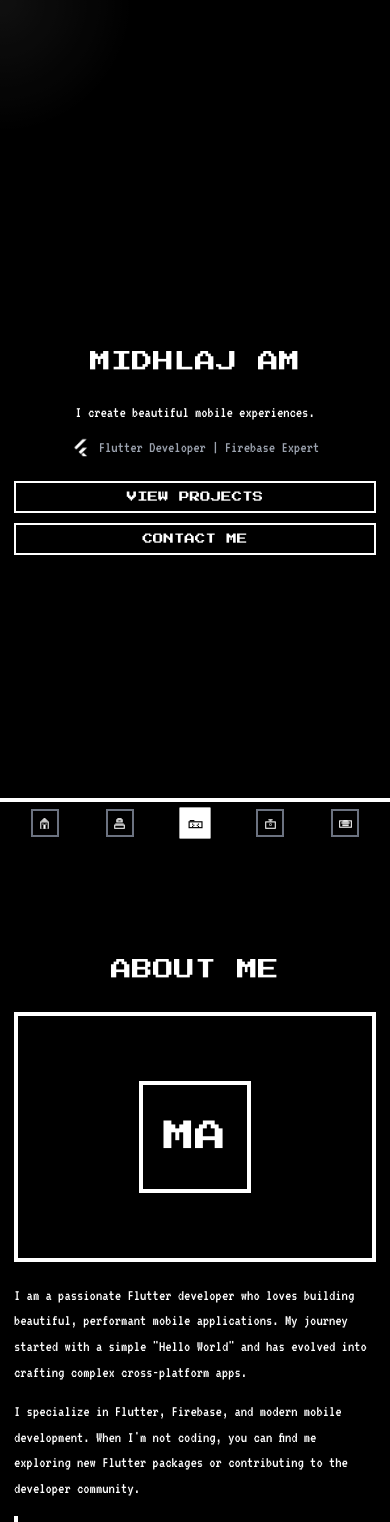
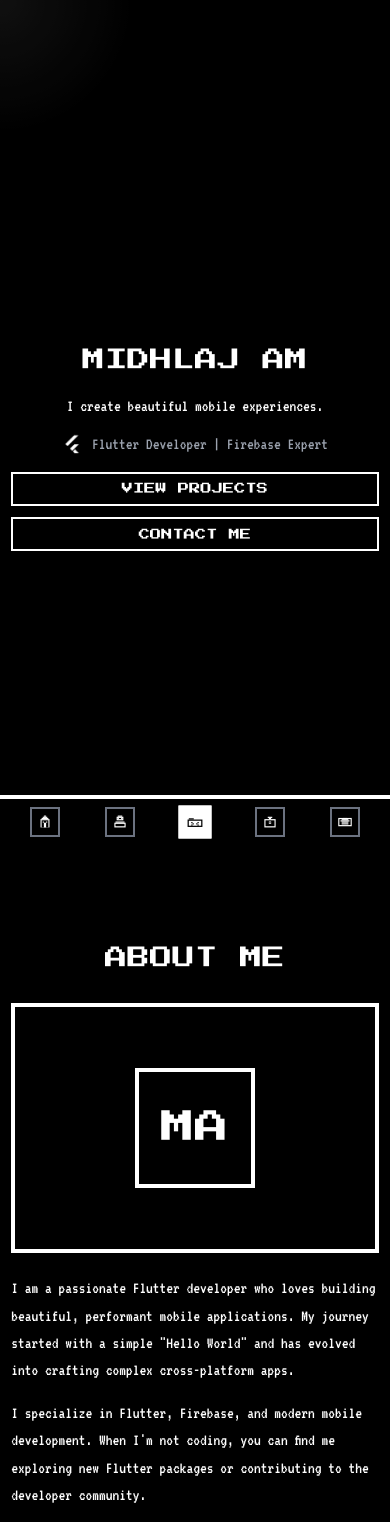
Before and after one commit to MidhlajAm/MidhlajAm.github.io, a React (Vite) app: page / in a window 390 px wide. Shown: the top 1522 px of the page. Built offline with nearby package versions, Linux system fonts and the light colour scheme.

Commit message:
Fix mobile view padding and sizing issues

```diff
--- a/src/components/screens/AboutSection.jsx
+++ b/src/components/screens/AboutSection.jsx
@@ -2,7 +2,7 @@ import React from 'react';
 
 const AboutSection = () => {
     return (
-        <section id="about" className="min-h-screen flex flex-col justify-center items-center p-4 sm:p-6 md:p-8">
+        <section id="about" className="min-h-screen flex flex-col justify-center items-center p-3 sm:p-6 md:p-8">
             <div className="max-w-4xl w-full">
                 <h2 className="text-2xl sm:text-3xl font-press-start mb-8 sm:mb-12 text-center animate-fadeIn">ABOUT ME</h2>
 
--- a/src/components/screens/ContactSection.jsx
+++ b/src/components/screens/ContactSection.jsx
@@ -1,6 +1,5 @@
 import React, { useState } from 'react';
 import PixelCard from '../ui/PixelCard';
-import RetroButton from '../ui/RetroButton';
 import SocialLinks from '../ui/SocialLinks';
 
 const ContactSection = () => {
@@ -51,12 +50,12 @@ const ContactSection = () => {
     };
 
     return (
-        <section id="contact" className="min-h-screen flex flex-col justify-center items-center p-8 pb-24 md:pb-8">
+        <section id="contact" className="min-h-screen flex flex-col justify-center items-center p-3 sm:p-6 md:p-8 pb-24 sm:pb-8">
             <div className="max-w-2xl w-full">
-                <h2 className="text-3xl font-press-start mb-12 text-center text-shadow-retro">CONTACT</h2>
+                <h2 className="text-2xl sm:text-3xl font-press-start mb-8 sm:mb-12 text-center text-shadow-retro">CONTACT</h2>
 
                 <PixelCard>
-                    <form onSubmit={handleSubmit} className="space-y-6 font-vt323 text-xl">
+                    <form onSubmit={handleSubmit} className="space-y-4 sm:space-y-6 font-vt323 text-lg sm:text-xl">
                         <div className="flex flex-col gap-2">
                             <label htmlFor="name" className="uppercase">Name:</label>
                             <input
@@ -103,8 +102,8 @@ const ContactSection = () => {
                             type="submit"
                             disabled={isSending || isSent}
                             className={`
-                w-full border-2 border-white px-6 py-2
-                text-white font-press-start text-sm
+                w-full border-2 border-white px-4 sm:px-6 py-2
+                text-white font-press-start text-xs sm:text-sm
                 transition-all duration-200
                 ${isSending ? 'animate-pulse bg-gray-800' : ''}
                 ${isSent ? 'bg-white text-black' : 'hover:bg-white hover:text-black'}
@@ -118,8 +117,8 @@ const ContactSection = () => {
                 </PixelCard>
 
                 {/* Social Media Links */}
-                <div className="mt-12">
-                    <h3 className="text-xl font-press-start text-center mb-6">CONNECT WITH ME</h3>
+                <div className="mt-8 sm:mt-12">
+                    <h3 className="text-lg sm:text-xl font-press-start text-center mb-4 sm:mb-6">CONNECT WITH ME</h3>
                     <SocialLinks />
                 </div>
             </div>
--- a/src/components/screens/HomeSection.jsx
+++ b/src/components/screens/HomeSection.jsx
@@ -3,8 +3,8 @@ import TypingEffect from '../effects/TypingEffect';
 
 const HomeSection = ({ onNavigate }) => {
     return (
-        <section id="home" className="min-h-screen flex flex-col justify-center items-center p-4 sm:p-6 md:p-8 pt-20 md:pt-0">
-            <div className="max-w-3xl w-full text-center space-y-6 sm:space-y-8">
+        <section id="home" className="min-h-screen flex flex-col justify-center items-center p-3 sm:p-6 md:p-8 pt-16 sm:pt-20 md:pt-0">
+            <div className="max-w-3xl w-full text-center space-y-4 sm:space-y-6 md:space-y-8">
                 <h1 className="text-2xl sm:text-4xl md:text-5xl lg:text-6xl font-press-start leading-relaxed break-words">
                     <TypingEffect text="MIDHLAJ AM" speed={100} />
                 </h1>
--- a/src/index.css
+++ b/src/index.css
@@ -171,6 +171,12 @@ section {
 /* Responsive font sizes */
 @media (max-width: 640px) {
   html {
-    font-size: 14px;
+    font-size: 15px;
+  }
+
+  /* Reduce spacing on mobile */
+  section {
+    padding-left: 0.75rem !important;
+    padding-right: 0.75rem !important;
   }
 }
```
